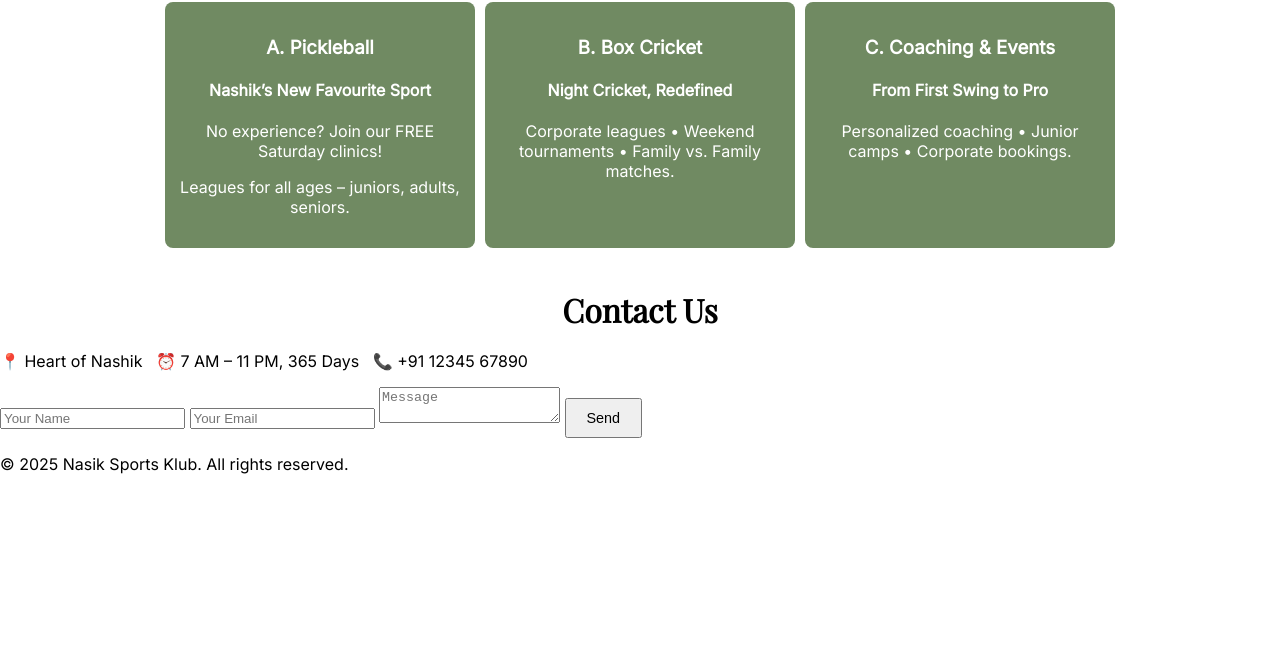
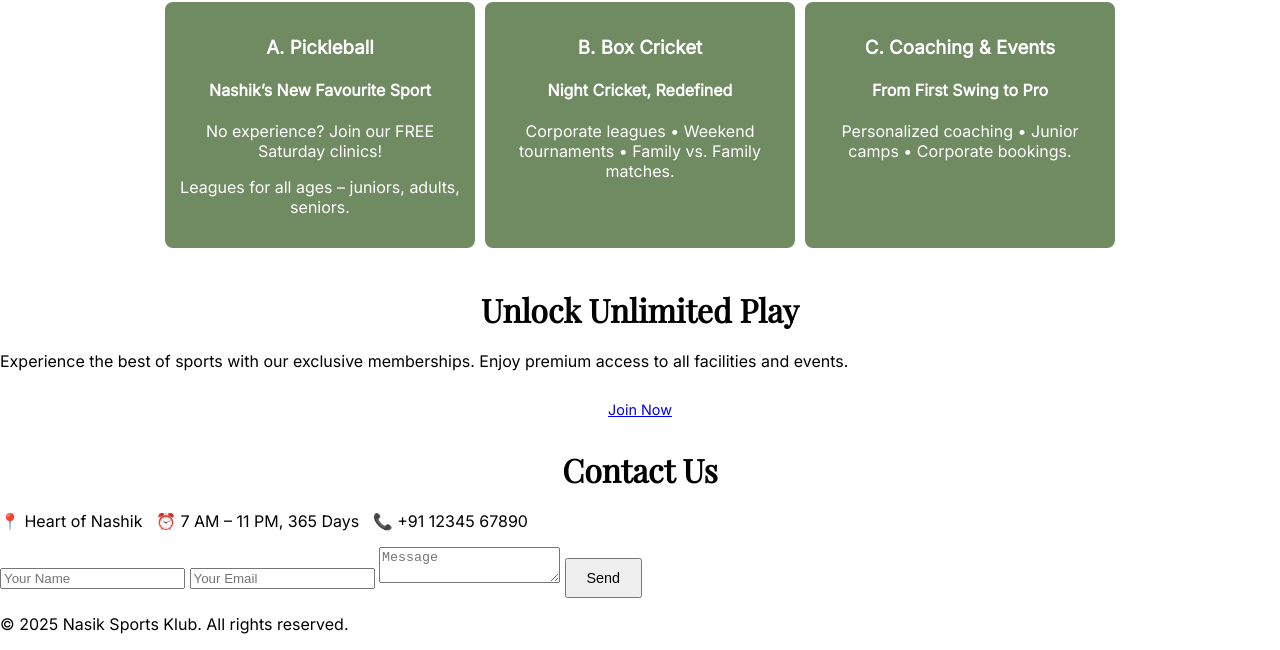
Before and after one commit to Hetal463/nashik-sports-klub, a plain HTML site: page docs/index.html in a window 1280 px wide. Shown: the part 738-1388 px from the top of the page. Before the commit the page ends 1228 px from the top, so only its background shows below. Drawn offline with nearby package versions, Linux system fonts and the light colour scheme.

Commit message:
Update index.html

```diff
--- a/docs/index.html
+++ b/docs/index.html
@@ -54,6 +54,14 @@
     </div>
   </section>
 
+  <section id="memberships">
+    <h2 class="section-title">Unlock Unlimited Play</h2>
+    <p>Experience the best of sports with our exclusive memberships. Enjoy premium access to all facilities and events.</p>
+    <div class="buttons">
+      <a href="membership.html" class="btn olive">Join Now</a>
+    </div>
+  </section>
+
   <section id="contact">
     <h2 class="section-title">Contact Us</h2>
     <p>📍 Heart of Nashik &nbsp; ⏰ 7 AM – 11 PM, 365 Days &nbsp; 📞 +91 12345 67890</p>
```
